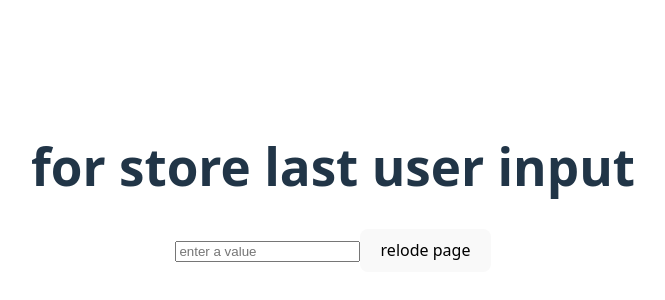
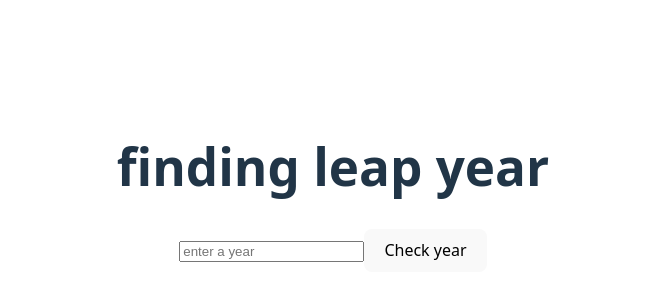
Before and after one commit to coddingWorker-12/100-codding-challenge, a React (Vite) app: page / in a window 1280 px wide. Shown: the part 212-512 px from the top of the page, without its empty margins (307-972 px from the left). Built offline with nearby package versions, Linux system fonts and the light colour scheme.

Commit message:
4th codding chalange find leap year

```diff
--- a/src/App.jsx
+++ b/src/App.jsx
@@ -4,34 +4,36 @@ import viteLogo from '/vite.svg'
 import './App.css'
 
 export default function App() {
-  const[userInput,setUserInput]=useState('');
+  const[input,setInput]=useState('');
+  const[isLeap,setIsLeap]=useState('');
 
-  useEffect(()=>{
-    const latest = localStorage.getItem('inputData')
-    if(latest){
-      setUserInput(latest);
+  const findLeap =()=>{
+    if( input%100 == 0 && input%400 == 0){
+      setIsLeap('Leap year');
+
     }
-  },[]);
+    else if(input%4 == 0 && input%100 != 0){
+      setIsLeap('Leap year');
 
-  useEffect(()=>{
-    localStorage.setItem('inputData',userInput);
-  },[userInput]);
+    }
+    else{
+    setIsLeap('Not a leap year');
 
-  const relodePage = ()=>{
-    window.location.reload();
+    }
+
   }
-
-
-
 
 
   return(
     <div>
-      <h1>for store last user input</h1>
-      <input onChange={(e)=>setUserInput(e.target.value)} type="text" defaultValue={userInput} placeholder='enter a value' />
-      <button onClick={relodePage }>relode page</button>
-    </div>
+      <h1>finding leap year</h1>
+      <input type="text" onChange={(e)=>setInput(e.target.value)} placeholder='enter a year' />
+      <button onClick={findLeap}>Check year</button>
+      {
+        isLeap && <h3>{input} is  {isLeap}</h3>
+
+      }
+
+      </div>
   )
-
-
 }
```
